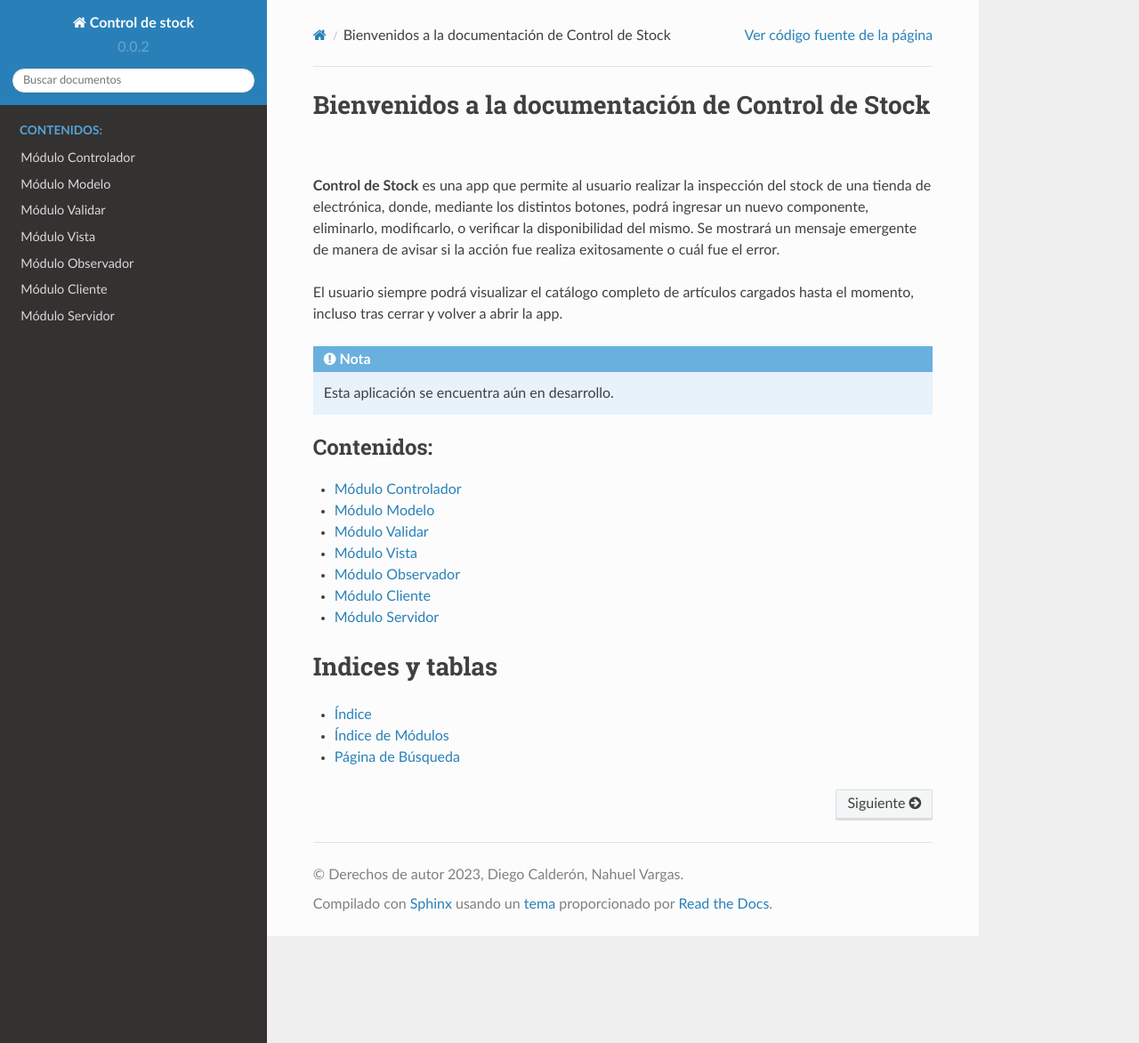
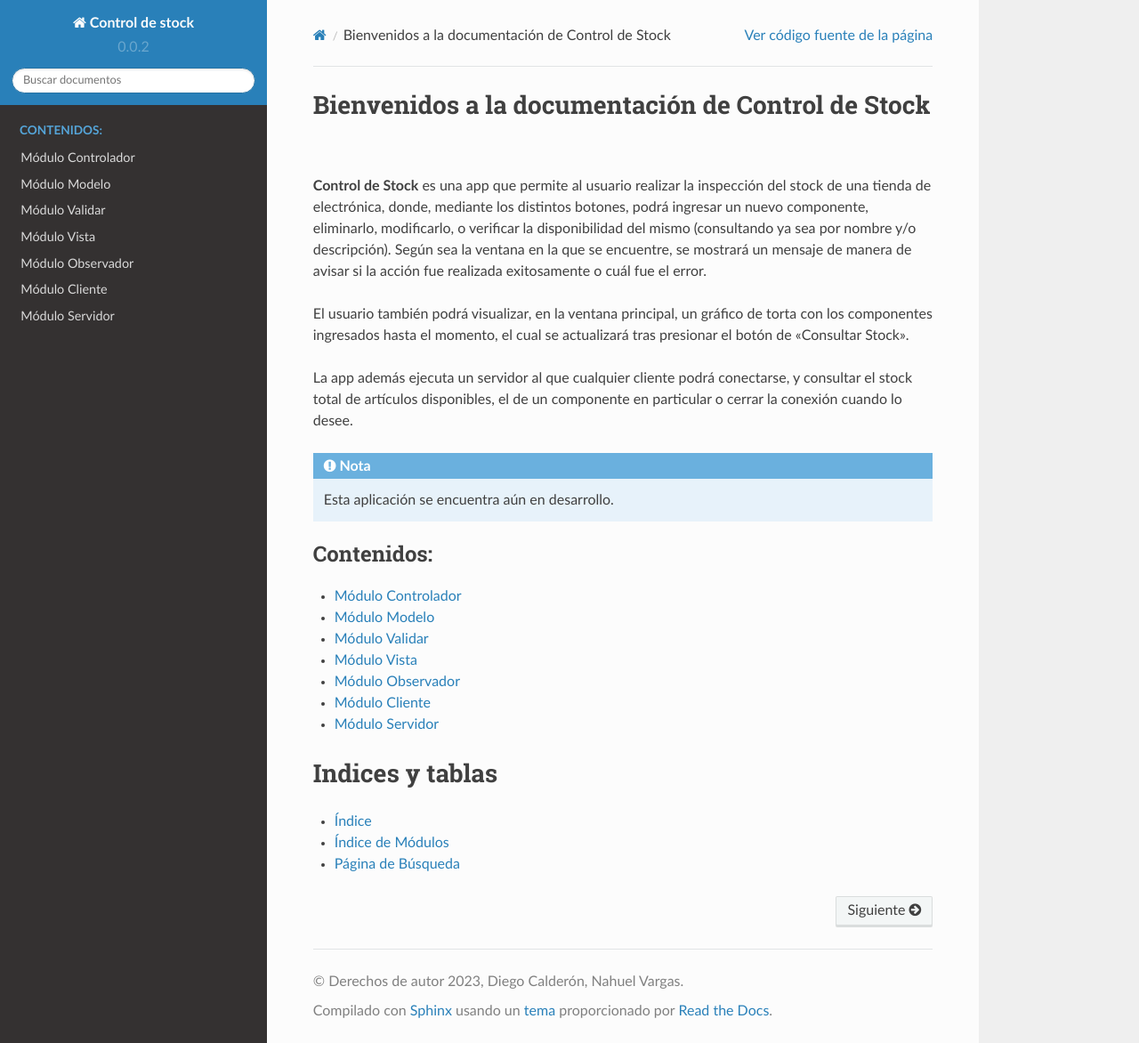
Before and after one commit to nvargas24/App_stock, a Sphinx documentation site: the page built from app_proyecto/docs/index.rst, in a window 1280 px wide and 1172 px high. Shown: the whole window at 89% size. Built offline with Sphinx 7.4.7 and the Read the Docs theme 2.0.0, drawn with Linux system fonts in a browser that asks for light colours.

Commit message:
actualización de archivo index.html y .rst

```diff
--- a/app_proyecto/docs/index.rst
+++ b/app_proyecto/docs/index.rst
@@ -8,11 +8,14 @@ Bienvenidos a la documentación de Control de Stock
 
 **Control de Stock** es una app que permite al usuario realizar la inspección del stock de una tienda de
 electrónica, donde, mediante los distintos botones, podrá ingresar un nuevo componente, eliminarlo,
-modificarlo, o verificar la disponibilidad del mismo. Se mostrará un mensaje emergente de manera de avisar si la
-acción fue realiza exitosamente o cuál fue el error.
+modificarlo, o verificar la disponibilidad del mismo (consultando ya sea por nombre y/o descripción).
+Según sea la ventana en la que se encuentre, se mostrará un mensaje de manera de avisar si la acción fue realizada exitosamente o cuál fue el error.
 
-El usuario siempre podrá visualizar el catálogo completo de artículos cargados hasta el momento, incluso tras cerrar y volver
-a abrir la app.
+El usuario también podrá visualizar, en la ventana principal, un gráfico de torta con los componentes ingresados hasta el momento, el cual se actualizará
+tras presionar el botón de "Consultar Stock".
+
+La app además ejecuta un servidor al que cualquier cliente podrá conectarse, y consultar el stock total de artículos disponibles,
+el de un componente en particular o cerrar la conexión cuando lo desee.
 
 .. note::
 
```
Also changed, not shown: 5 other files.
